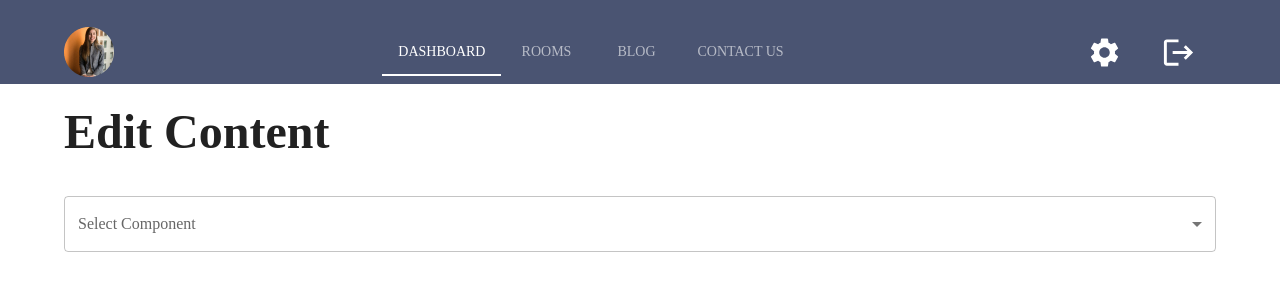
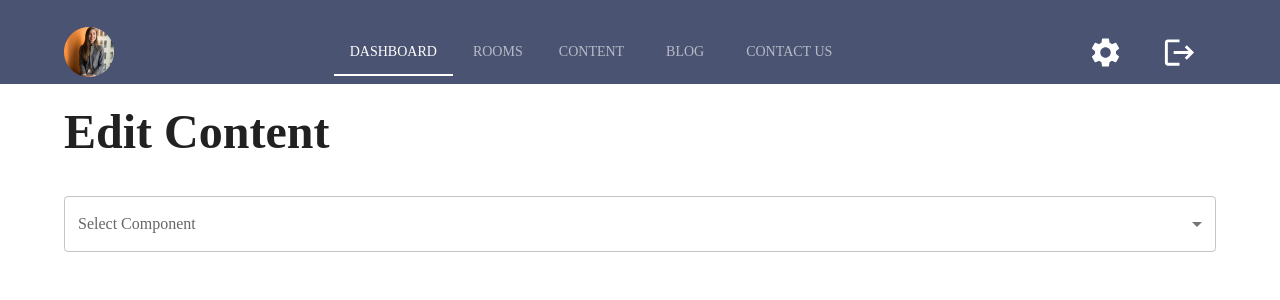
Before and after one commit to Software-Lifecycle-Consultants/slc-open-hms, a Next.js app: page /admin/content in a window 1280 px wide. Shown: the top 300 px of the page. Built offline with nearby package versions, Linux system fonts and the light colour scheme.

Commit message:
Added Content tab into the navbar.

```diff
--- a/components/admin/AdminNavBar.tsx
+++ b/components/admin/AdminNavBar.tsx
@@ -67,6 +67,7 @@ const AdminNavBar: React.FC = () => {
                   {/* Replace the label and route with your menu items */}
                   <Tab label="Dashboard" onClick={() => navigationToScreens("./dashboard")}  />
                   <Tab label="Rooms" onClick={() => navigationToScreens("./rooms")} />
+                  <Tab label="Content" onClick={() => navigationToScreens("./content")}/>
                   <Tab label="Blog" onClick={() => navigationToScreens("./blog")} />
                   <Tab label="Contact Us" onClick={() => navigationToScreens("./edit-contacts")} />
                 </Tabs>
```
